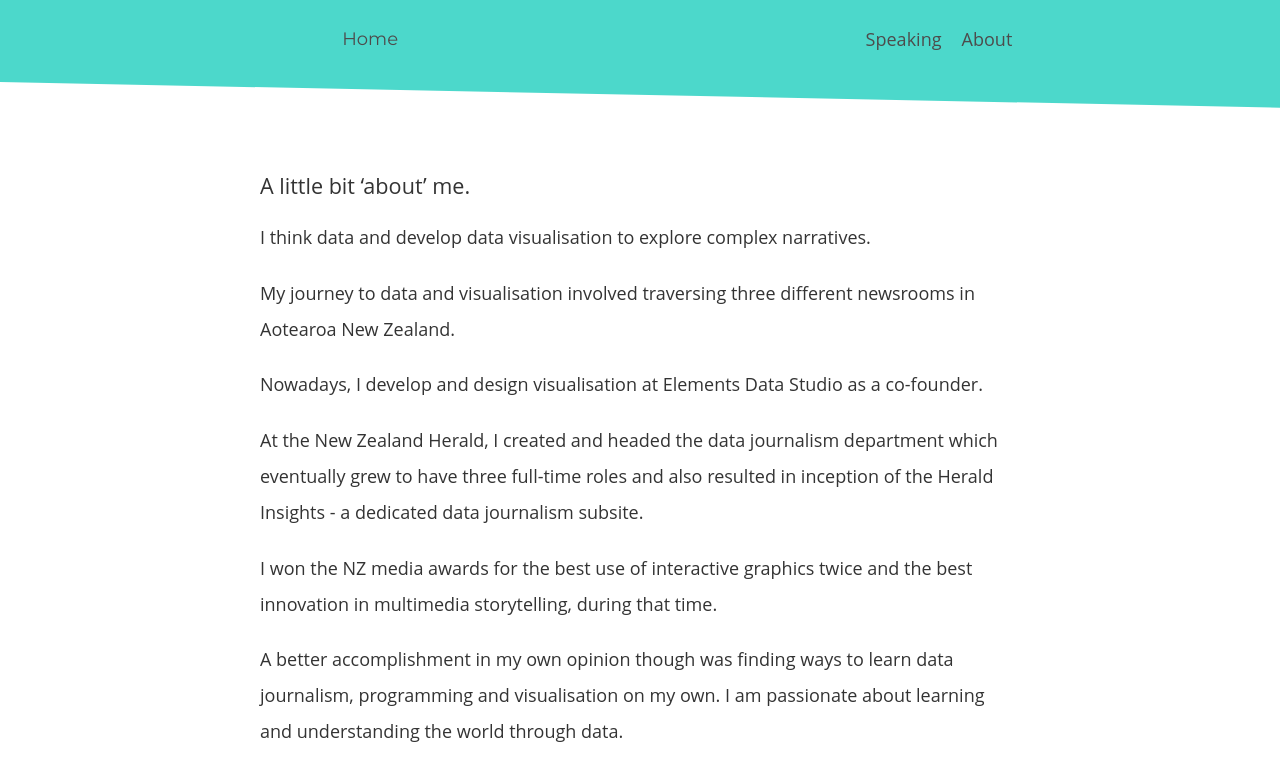
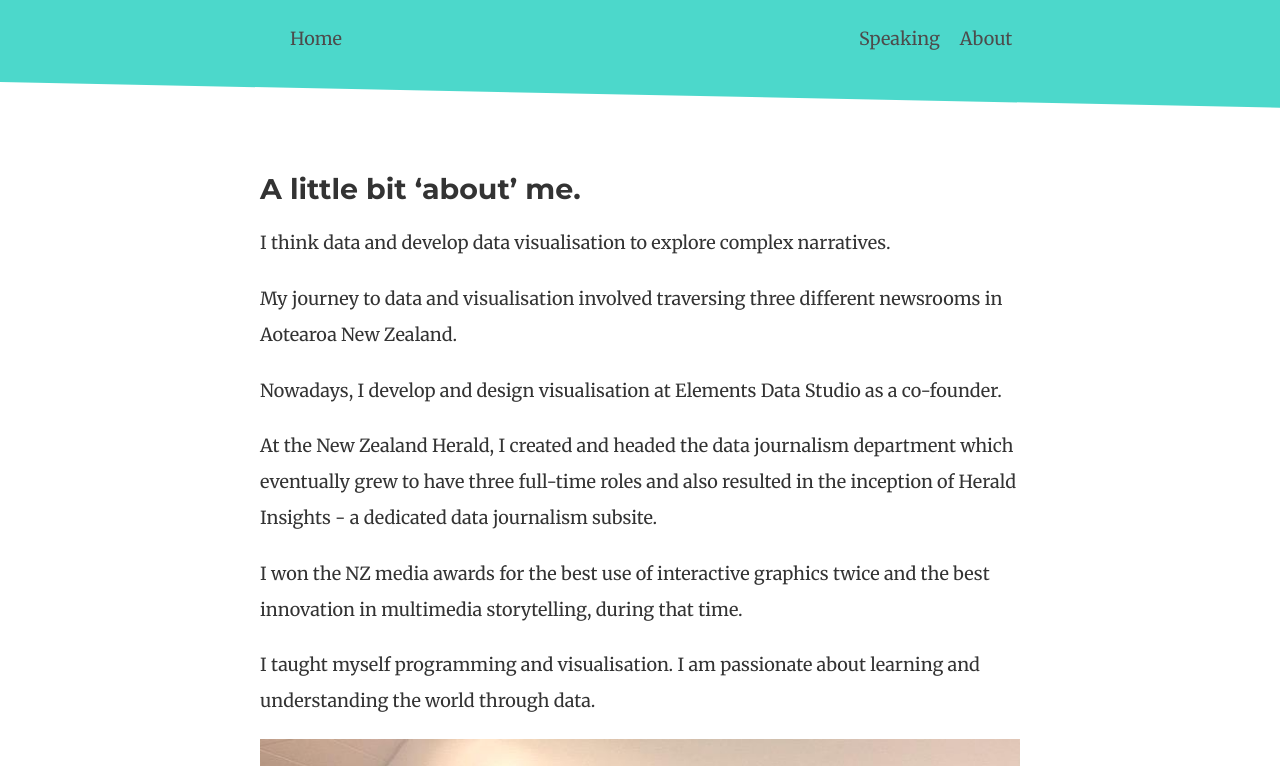
Before and after one commit to harkanwals/harkanwal_nz, a Gatsby site: page /about in a window 1280 px wide. Shown: the top 766 px of the page. Built offline with nearby package versions, Linux system fonts and the light colour scheme; Gatsby itself is replaced by a stand-in of ours; some packages are replaced by stand-ins of ours.

Commit message:
Final css edits

```diff
--- a/src/components/footer.js
+++ b/src/components/footer.js
@@ -7,6 +7,7 @@ const FooterContainer = styled.div`
 
   width: 100%;
   padding: 1.45rem 1.0875rem;
+  margin-top: 4%;
   clip-path: polygon(0 calc(70% - 2vw), 100% 0, 100% 100%, 0 100%);
   background: skyblue;
   opacity: 0.7;
--- a/src/components/header.js
+++ b/src/components/header.js
@@ -5,8 +5,8 @@ import { Link } from "gatsby";
 const MainH = styled.p`
   display: flex;
   justify-content: flex-start;
-  font-family: "Montserrat";
-  margin-left: 10%;
+  font-family: "Merriweather";
+  margin-left: 3%;
   a {
     color: black;
     text-decoration: none;
@@ -31,7 +31,7 @@ const MainNav = styled.nav`
     justify-content: flex-end;
     li {
       margin-left: 20px;
-      font-family: "Open Sans";
+      font-family: "Merriweather";
       a {
         text-decoration: none;
         color: black;
@@ -53,7 +53,7 @@ const HeaderContainer = styled.div`
   width: 100%;
   flex-direction: row;
   clip-path: polygon(0 0, 100% 0, 100% 100%, 0 calc(100% - 6vw));
-  @media (min-width: 1080px) {
+  @media (min-width: 860px) {
     clip-path: polygon(0 0, 100% 0, 100% 100%, 0 calc(100% - 2vw));
   }
 `;
--- a/src/components/showcase.js
+++ b/src/components/showcase.js
@@ -8,7 +8,7 @@ const ShowcaseWrapper = styled.div`
   flex-flow: row no-wrap;
   padding: 1.45rem;
   width: 960px;
-  font-family: "Open Sans";
+  font-family: "Merriweather";
   @media (max-width: 768px) {
     flex-flow: row wrap;
     width: 450px;
--- a/src/pages/about.js
+++ b/src/pages/about.js
@@ -18,21 +18,17 @@ const AboutContainer = styled.div`
     flex-direction: column;
   }
   p {
-    font-family: "Open Sans";
+    font-family: "Merriweather";
   }
 `;
 
-const TitleContainer = styled.p`
-  font-size: 1.2rem;
-  font-family: "Montserrat";
-  line-height: 1.3;
-`;
+
 
 export default ({ data }) => (
   <Layout>
     <AboutContainer>
       <div>
-        <TitleContainer>A little bit ‘about’ me.</TitleContainer>
+        <h2>A little bit ‘about’ me.</h2>
         <p>
           I think data and develop data visualisation to explore complex
           narratives.
@@ -48,7 +44,7 @@ export default ({ data }) => (
         <p>
           At the New Zealand Herald, I created and headed the data journalism
           department which eventually grew to have three full-time roles and
-          also resulted in inception of the Herald Insights - a dedicated data
+          also resulted in the inception of Herald Insights - a dedicated data
           journalism subsite.
         </p>
         <p>
@@ -56,8 +52,7 @@ export default ({ data }) => (
           and the best innovation in multimedia storytelling, during that time.
         </p>
         <p>
-          A better accomplishment in my own opinion though was finding ways to
-          learn data journalism, programming and visualisation on my own. I am
+          I taught myself programming and visualisation. I am
           passionate about learning and understanding the world through data.
         </p>
         <Img fluid={data.dataTalk.childImageSharp.fluid} />
--- a/src/pages/index.js
+++ b/src/pages/index.js
@@ -34,6 +34,7 @@ const TypewriterWrapper = styled.div`
   font-size: 1.7rem;
   color: orange;
   margin-bottom: 20px;
+  font-family: "Montserrat";
   @media (max-width: 500px) {
     font-size: 1.2rem;
   }
```
Also changed, not shown: src/pages/speaking.js (+20 -31 lines).
